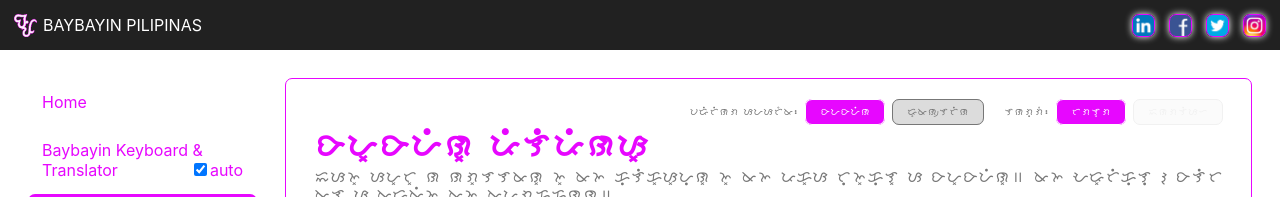
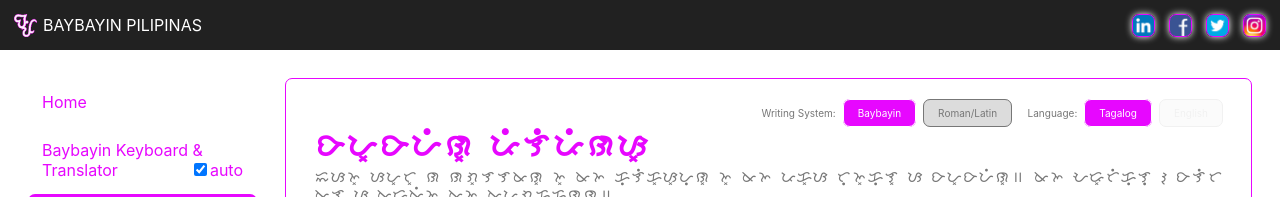
Before and after one commit to jaosimt/baybayin-pilipinas, a React (Create React App) app: page / in a window 1280 px wide. Both pictures are taken after a click on the item "About". Shown: the part 500-697 px from the top of the page. Built offline with nearby package versions, Linux system fonts and the light colour scheme; the HTML template or start-up script is replaced by a standard one.

Commit message:
exclude writing system settings/selector from baybayin font

```diff
--- a/src/components/Content/About.scss
+++ b/src/components/Content/About.scss
@@ -14,7 +14,7 @@
     text-align: justify;
 
     .language-settings {
-        font-family: unset;
+        font-family: -apple-system, BlinkMacSystemFont, "Segoe UI", "Roboto", "Oxygen", "Ubuntu", "Cantarell", "Fira Sans", "Droid Sans", "Helvetica Neue", sans-serif;
         font-size: 10px;
         float: right;
 
```
